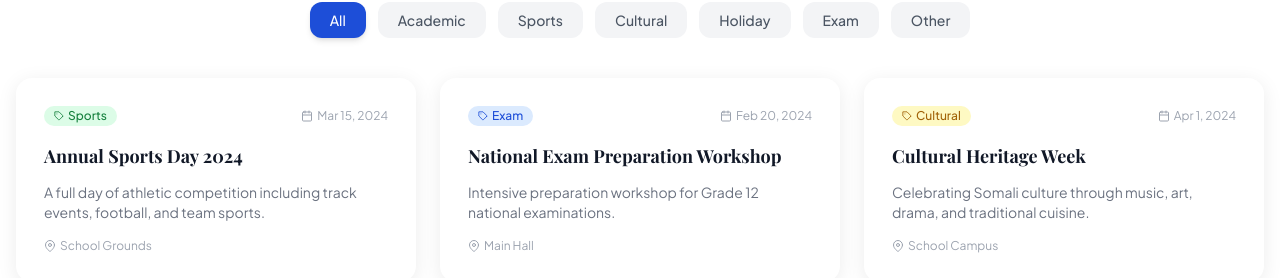
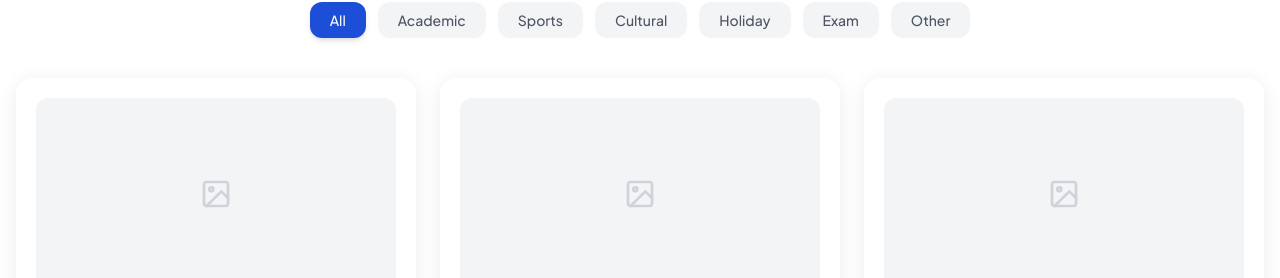
Before and after one commit to Engidow/doho_school, a React (Create React App) app in the folder doha-school/frontend/: page /events in a window 1280 px wide. Shown: the part 522-800 px from the top of the page. Built offline with nearby package versions, Linux system fonts and the light colour scheme; no server answers.

Commit message:
Fix: image URLs and layout for gallery, events, and teachers pages

```diff
--- a/doha-school/frontend/src/pages/EventsPage.js
+++ b/doha-school/frontend/src/pages/EventsPage.js
@@ -1,49 +1,149 @@
 // EventsPage.js
-import React, { useState, useEffect } from 'react';
-import { motion } from 'framer-motion';
-import { FiCalendar, FiMapPin, FiTag } from 'react-icons/fi';
-import api from '../services/api';
+import React, { useState, useEffect } from "react";
+import { motion } from "framer-motion";
+import { FiCalendar, FiMapPin, FiTag, FiImage } from "react-icons/fi";
+import api from "../services/api";
 
-const fadeUp = { hidden: { opacity: 0, y: 30 }, visible: (i=0) => ({ opacity: 1, y: 0, transition: { delay: i*0.1, duration: 0.6 } }) };
-const catColors = { academic:'badge-blue', sports:'badge-green', cultural:'badge-yellow', holiday:'badge-red', exam:'badge-blue', other:'badge-blue' };
+const fadeUp = {
+  hidden: { opacity: 0, y: 30 },
+  visible: (i = 0) => ({
+    opacity: 1,
+    y: 0,
+    transition: { delay: i * 0.1, duration: 0.6 },
+  }),
+};
+
+const catColors = {
+  academic: "badge-blue",
+  sports: "badge-green",
+  cultural: "badge-yellow",
+  holiday: "badge-red",
+  exam: "badge-blue",
+  other: "badge-blue",
+};
+
+// ✅ HELITAANKA URL-KA SAWIRKA (Supabase ama Local Backend)
+const getImageUrl = (image) => {
+  if (!image) return null;
+  if (image.startsWith("http://") || image.startsWith("https://")) {
+    return image; // Supabase URL - toos u celi
+  }
+  const BASE_URL =
+    process.env.REACT_APP_API_URL ||
+    "https://doha-school-backend.onrender.com/api";
+  const baseWithoutApi = BASE_URL.replace(/\/api$/, "");
+  return `${baseWithoutApi}${image}`;
+};
 
 const demoEvents = [
-  { _id:'1', title:'Annual Sports Day 2024', description:'A full day of athletic competition including track events, football, and team sports.', date:'2024-03-15', category:'sports', location:'School Grounds' },
-  { _id:'2', title:'National Exam Preparation Workshop', description:'Intensive preparation workshop for Grade 12 national examinations.', date:'2024-02-20', category:'exam', location:'Main Hall' },
-  { _id:'3', title:'Cultural Heritage Week', description:'Celebrating Somali culture through music, art, drama, and traditional cuisine.', date:'2024-04-01', category:'cultural', location:'School Campus' },
-  { _id:'4', title:'Parent-Teacher Conference', description:'End of semester meetings between parents and teachers to discuss student progress.', date:'2024-01-25', category:'academic', location:'Classrooms' },
-  { _id:'5', title:'Science Fair 2024', description:'Students showcase innovative science projects and research across all grade levels.', date:'2024-05-10', category:'academic', location:'Science Lab' },
-  { _id:'6', title:'Eid Holiday Break', description:'School will be closed for Eid Al-Fitr celebrations. Classes resume after the holiday.', date:'2024-04-10', category:'holiday', location:'N/A' },
+  {
+    _id: "1",
+    title: "Annual Sports Day 2024",
+    description:
+      "A full day of athletic competition including track events, football, and team sports.",
+    date: "2024-03-15",
+    category: "sports",
+    location: "School Grounds",
+  },
+  {
+    _id: "2",
+    title: "National Exam Preparation Workshop",
+    description:
+      "Intensive preparation workshop for Grade 12 national examinations.",
+    date: "2024-02-20",
+    category: "exam",
+    location: "Main Hall",
+  },
+  {
+    _id: "3",
+    title: "Cultural Heritage Week",
+    description:
+      "Celebrating Somali culture through music, art, drama, and traditional cuisine.",
+    date: "2024-04-01",
+    category: "cultural",
+    location: "School Campus",
+  },
+  {
+    _id: "4",
+    title: "Parent-Teacher Conference",
+    description:
+      "End of semester meetings between parents and teachers to discuss student progress.",
+    date: "2024-01-25",
+    category: "academic",
+    location: "Classrooms",
+  },
+  {
+    _id: "5",
+    title: "Science Fair 2024",
+    description:
+      "Students showcase innovative science projects and research across all grade levels.",
+    date: "2024-05-10",
+    category: "academic",
+    location: "Science Lab",
+  },
+  {
+    _id: "6",
+    title: "Eid Holiday Break",
+    description:
+      "School will be closed for Eid Al-Fitr celebrations. Classes resume after the holiday.",
+    date: "2024-04-10",
+    category: "holiday",
+    location: "N/A",
+  },
 ];
 
 export function EventsPage() {
   const [events, setEvents] = useState([]);
-  const [filter, setFilter] = useState('all');
+  const [filter, setFilter] = useState("all");
+
   useEffect(() => {
-    api.get('/events').then(({data}) => setEvents(data.events?.length ? data.events : demoEvents))
+    api
+      .get("/events")
+      .then(({ data }) =>
+        setEvents(data.events?.length ? data.events : demoEvents),
+      )
       .catch(() => setEvents(demoEvents));
   }, []);
 
-  const filtered = filter === 'all' ? events : events.filter(e => e.category === filter);
-  const cats = ['all','academic','sports','cultural','holiday','exam','other'];
+  const filtered =
+    filter === "all" ? events : events.filter((e) => e.category === filter);
+  const cats = [
+    "all",
+    "academic",
+    "sports",
+    "cultural",
+    "holiday",
+    "exam",
+    "other",
+  ];
 
   return (
     <div>
       <section className="hero-gradient py-24 relative overflow-hidden">
         <div className="absolute inset-0 hero-pattern opacity-20"></div>
         <div className="relative max-w-4xl mx-auto px-4 text-center text-white">
-          <p className="section-subheading text-primary-300 mb-3">School Calendar</p>
-          <h1 className="text-4xl md:text-6xl font-display font-bold mb-5">Events & News</h1>
-          <p className="text-primary-100 text-lg">Stay updated with all school activities, events, and important announcements.</p>
+          <p className="section-subheading text-primary-300 mb-3">
+            School Calendar
+          </p>
+          <h1 className="text-4xl md:text-6xl font-display font-bold mb-5">
+            Events & News
+          </h1>
+          <p className="text-primary-100 text-lg">
+            Stay updated with all school activities, events, and important
+            announcements.
+          </p>
         </div>
       </section>
 
       <section className="py-20">
         <div className="max-w-7xl mx-auto px-4">
           <div className="flex flex-wrap gap-3 justify-center mb-10">
-            {cats.map(c => (
-              <button key={c} onClick={() => setFilter(c)}
-                className={`px-5 py-2 rounded-xl text-sm font-medium transition-all capitalize ${filter===c?'bg-primary-600 text-white shadow-md':'bg-gray-100 dark:bg-gray-700 text-gray-600 dark:text-gray-300 hover:bg-gray-200 dark:hover:bg-gray-600'}`}>
+            {cats.map((c) => (
+              <button
+                key={c}
+                onClick={() => setFilter(c)}
+                className={`px-5 py-2 rounded-xl text-sm font-medium transition-all capitalize ${filter === c ? "bg-primary-600 text-white shadow-md" : "bg-gray-100 dark:bg-gray-700 text-gray-600 dark:text-gray-300 hover:bg-gray-200 dark:hover:bg-gray-600"}`}
+              >
                 {c}
               </button>
             ))}
@@ -51,15 +151,66 @@ export function EventsPage() {
 
           <div className="grid md:grid-cols-2 lg:grid-cols-3 gap-6">
             {filtered.map((ev, i) => (
-              <motion.div key={ev._id} variants={fadeUp} custom={i} initial="hidden" whileInView="visible" viewport={{once:true}}
-                className="card p-7 hover:-translate-y-1 transition-all duration-300">
-                <div className="flex items-center justify-between mb-4">
-                  <span className={`badge ${catColors[ev.category]||'badge-blue'} capitalize`}><FiTag size={10} className="mr-1"/>{ev.category}</span>
-                  <div className="flex items-center gap-1 text-xs text-gray-400"><FiCalendar size={12}/>{new Date(ev.date).toLocaleDateString('en-US',{month:'short',day:'numeric',year:'numeric'})}</div>
+              <motion.div
+                key={ev._id}
+                variants={fadeUp}
+                custom={i}
+                initial="hidden"
+                whileInView="visible"
+                viewport={{ once: true }}
+                className="card p-5 hover:-translate-y-1 transition-all duration-300 flex flex-col justify-between"
+              >
+                <div>
+                  {/* ✅ QAYBTA SAWIRKA DHACDADA */}
+                  <div className="w-full h-48 overflow-hidden rounded-xl mb-4 bg-gray-100 dark:bg-gray-800 relative group">
+                    {ev.image ? (
+                      <img
+                        src={getImageUrl(ev.image)}
+                        alt={ev.title}
+                        className="w-full h-full object-cover group-hover:scale-105 transition-transform duration-500"
+                        onError={(e) => {
+                          e.target.onerror = null;
+                          e.target.style.display = "none";
+                        }}
+                      />
+                    ) : (
+                      <div className="w-full h-full flex items-center justify-center text-gray-400">
+                        <FiImage size={32} className="opacity-40" />
+                      </div>
+                    )}
+                  </div>
+
+                  <div className="flex items-center justify-between mb-3">
+                    <span
+                      className={`badge ${catColors[ev.category] || "badge-blue"} capitalize`}
+                    >
+                      <FiTag size={10} className="mr-1" />
+                      {ev.category}
+                    </span>
+                    <div className="flex items-center gap-1 text-xs text-gray-400">
+                      <FiCalendar size={12} />
+                      {new Date(ev.date).toLocaleDateString("en-US", {
+                        month: "short",
+                        day: "numeric",
+                        year: "numeric",
+                      })}
+                    </div>
+                  </div>
+
+                  <h3 className="font-display font-bold text-gray-900 dark:text-white text-lg mb-2 line-clamp-1">
+                    {ev.title}
+                  </h3>
+                  <p className="text-gray-500 dark:text-gray-400 text-sm mb-4 line-clamp-3">
+                    {ev.description}
+                  </p>
                 </div>
-                <h3 className="font-display font-bold text-gray-900 dark:text-white text-lg mb-3">{ev.title}</h3>
-                <p className="text-gray-500 dark:text-gray-400 text-sm mb-4 line-clamp-3">{ev.description}</p>
-                {ev.location && <div className="flex items-center gap-1 text-xs text-gray-400"><FiMapPin size={12}/>{ev.location}</div>}
+
+                {ev.location && (
+                  <div className="flex items-center gap-1 text-xs text-gray-400 mt-auto border-t border-gray-100 dark:border-gray-800 pt-3">
+                    <FiMapPin size={12} />
+                    {ev.location}
+                  </div>
+                )}
               </motion.div>
             ))}
           </div>
```
Also changed, not shown: doha-school/frontend/src/pages/GalleryPage.js (+47 -49 lines), doha-school/frontend/src/pages/TeachersPage.js (+9 -8 lines).
